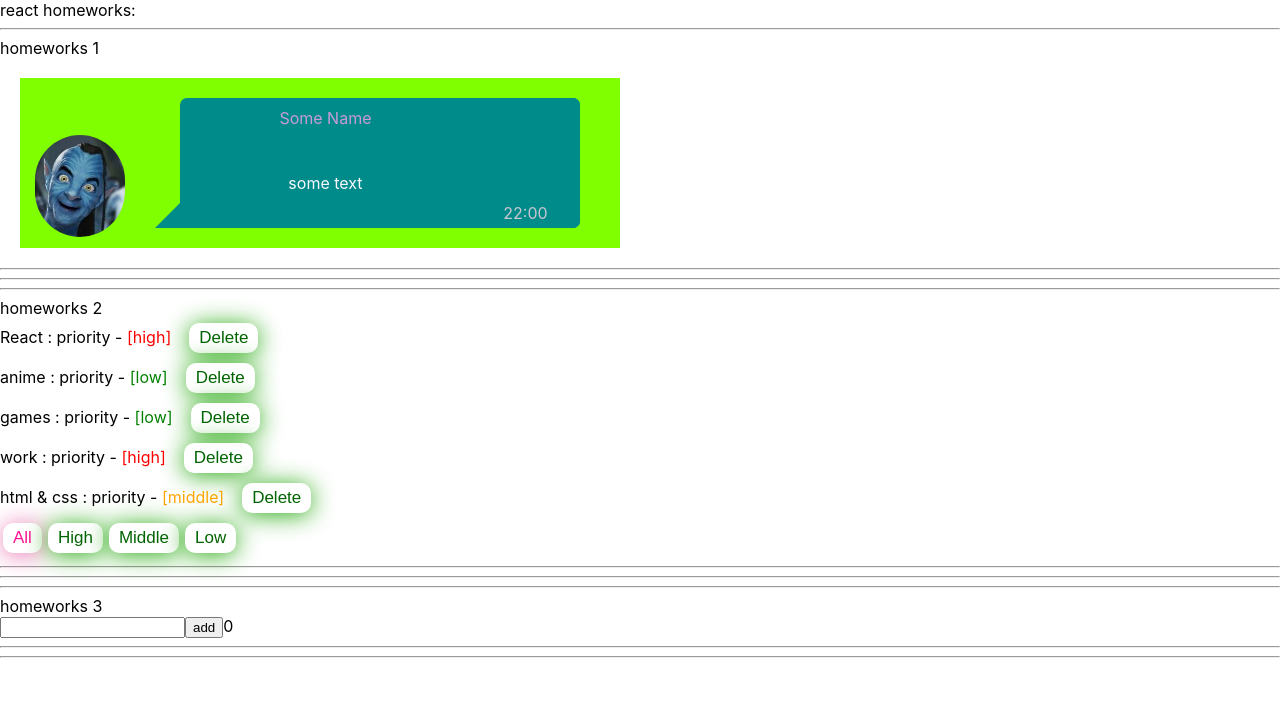
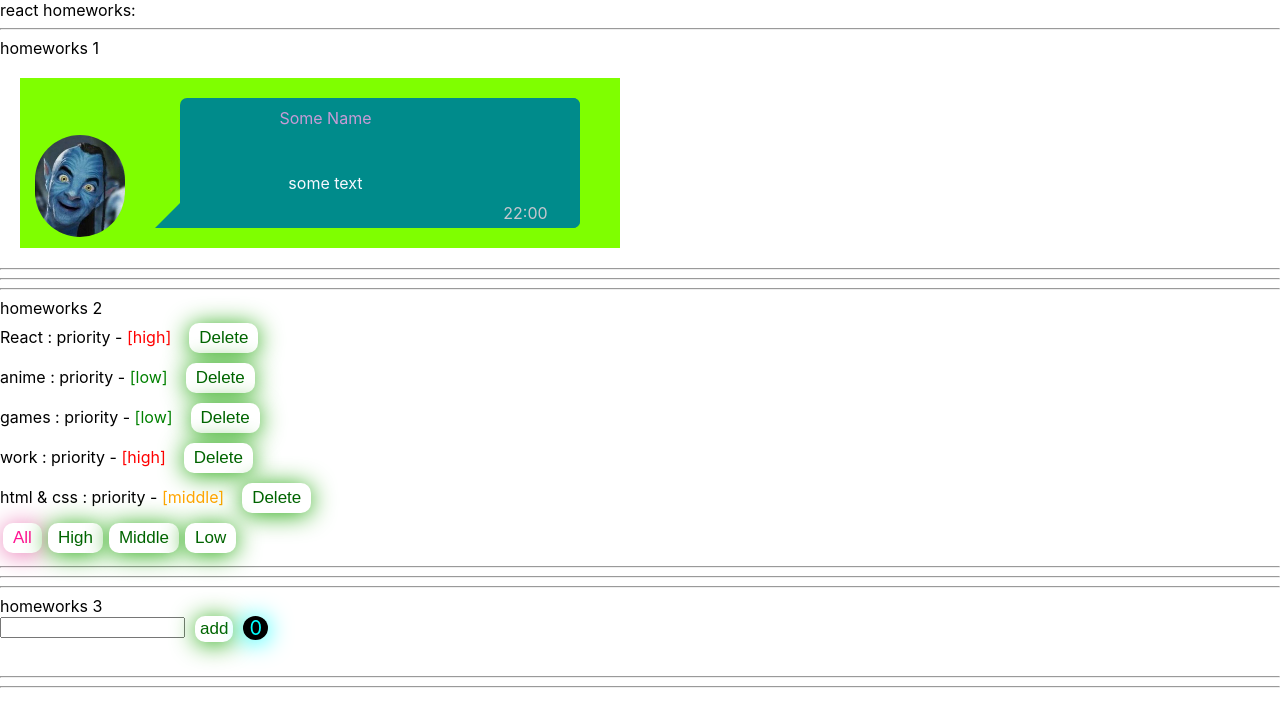
Before and after one commit to Gammani/simple-react-homeworks-Ignat, a React (Create React App) app: page / in a window 1280 px wide. Shown: the top 726 px of the page. Built offline with nearby package versions, Linux system fonts and the light colour scheme.

Commit message:
refactor: add styled, change some function

```diff
--- a/src/p2-homeworks/h1/HW1.tsx
+++ b/src/p2-homeworks/h1/HW1.tsx
@@ -1,7 +1,7 @@
 import React from 'react'
 import Message from "./Message";
 import avatar from "../../assets/img/avatar-bin.jpg"
-import MessageAnswer from "./MessageAnswer";
+// import MessageAnswer from "./MessageAnswer";
 
 const messageData = {
     avatar: avatar,
--- a/src/p2-homeworks/h3/Greeting.module.css
+++ b/src/p2-homeworks/h3/Greeting.module.css
@@ -1,7 +1,75 @@
-.someClass {
-
+.greeting {
+    display: flex;
+    align-items: flex-start;
 }
 
 .error {
-    border: 1px solid red;
+    color: red;
+    height: 30px;
+    margin-left: 10px;
 }
+
+.input {
+    margin: 10px;
+
+    background: #003300;
+    color: #99ff99;
+}
+
+.input:focus {
+    outline: none;
+    border: #99ff99 solid 2px;
+}
+
+.errorInput {
+    border: 2px solid red;
+    outline: none;
+}
+
+.button {
+    border: none;
+    color: darkgreen;
+    text-align: center;
+    font-size: 17px;
+    background-color: white;
+    border-radius: 10px;
+    padding: 3px 5px;
+    margin-left: 10px;
+    transition: transform ease-in 0.1s, box-shadow ease-in 0.25s;
+    box-shadow: 0 2px 25px rgb(39, 169, 17);
+    cursor: pointer;
+}
+
+.count {
+    display: flex;
+    justify-content: center;
+    align-items: center;
+    border-radius: 50%;
+    width: 25px;
+    margin-left: 10px;
+    position: relative;
+    font-size: 20px;
+    background-color: black;
+    color: #00ffff;
+    transition: transform ease-in 0.1s, box-shadow ease-in 0.25s;
+    box-shadow: 0 2px 25px rgb(0, 255, 255);
+}
+
+/*.newButton {*/
+/*    margin: 10px;*/
+/*    width: 60px;*/
+
+
+/*    background: #003300;*/
+/*    color: #99ff99;*/
+/*    outline: none;*/
+/*}*/
+/*.newButton:focus {*/
+/*    outline: #99ff99 solid 1px;*/
+/*}*/
+/*.newButton:active {*/
+/*    background: #99ff99;*/
+/*}*/
+/*.button:disabled {*/
+/*    color: #005500;*/
+/*}*/
--- a/src/p2-homeworks/h3/Greeting.tsx
+++ b/src/p2-homeworks/h3/Greeting.tsx
@@ -1,5 +1,5 @@
-import React, {ChangeEvent} from 'react'
-import s from './Greeting.module.css'
+import React, {ChangeEvent, KeyboardEvent} from 'react'
+import style from './Greeting.module.css'
 
 type GreetingPropsType = {
     name: string
@@ -7,20 +7,32 @@ type GreetingPropsType = {
     addUser: () => void
     error: string
     totalUsers: number
+    onEnter: (e: KeyboardEvent<HTMLInputElement>) => void
+    showError: () => void
+    hideError: () => void
 }
 
 // презентационная компонента (для верстальщика)
 const Greeting: React.FC<GreetingPropsType> = (
-    {name, setNameCallback, addUser, error, totalUsers} // деструктуризация пропсов
+    {name, setNameCallback, addUser, error, totalUsers, onEnter, showError, hideError} // деструктуризация пропсов
 ) => {
-    const inputClass = error ? s.error : ''
+    const inputClass = error ? style.errorInput : ''
 
     return (
-        <div>
-            <input value={name} onChange={setNameCallback} className={inputClass}/>
-            <span>{error}</span>
-            <button onClick={addUser}>add</button>
-            <span>{totalUsers}</span>
+        <div className={style.greeting}>
+            <div>
+                <input
+                    value={name}
+                    onChange={setNameCallback}
+                    className={inputClass}
+                    onKeyDown={onEnter}
+                    onBlur={showError}
+                    onFocus={hideError}
+                />
+                <div className={style.error}>{error}</div>
+            </div>
+            <button onClick={addUser} className={style.button}>add</button>
+            <span className={style.count}>{totalUsers}</span>
         </div>
     )
 }
--- a/src/p2-homeworks/h3/GreetingContainer.tsx
+++ b/src/p2-homeworks/h3/GreetingContainer.tsx
@@ -22,13 +22,32 @@ const GreetingContainer: React.FC<GreetingContainerPropsType> = ({users, addUser
     const addUser = () => {
         if(name) {
             setError('')
-            addUserCallback(name)
+            addUserCallback(name.trim())
             alert(`Hello  ${name}!`)
+            setName('')
         } else {
-            setError('Имя не должно быть пустым')
+            setError('name is require!')
         }
     }
-
+    const onEnter = (e: React.KeyboardEvent<HTMLInputElement>) => {
+        if(e.key === 'Enter') {
+            if(name) {
+                addUser()
+                setError('')
+                console.log(error)
+            } else {
+                setError('name is require!')
+            }
+        }
+    }
+    const showError = () => {
+        if(name === '') {
+            setError('name is require!')
+        }
+    }
+    const hideError = () => {
+        setError('')
+    }
     const totalUsers = users.length
 
     return (
@@ -38,6 +57,9 @@ const GreetingContainer: React.FC<GreetingContainerPropsType> = ({users, addUser
             addUser={addUser}
             error={error}
             totalUsers={totalUsers}
+            onEnter={onEnter}
+            showError={showError}
+            hideError={hideError}
         />
     )
 }
--- a/src/p2-homeworks/h3/HW3.tsx
+++ b/src/p2-homeworks/h3/HW3.tsx
@@ -13,7 +13,7 @@ function HW3() {
     const [users, setUsers] = useState<Array<UserType>>([])
 
     const addUserCallback = (name: string) => {
-        const newName = {_id: v1(), name: name}
+        const newName = {_id: v1(), name}
         setUsers([...users, newName])
         console.log(users)
     }
```
